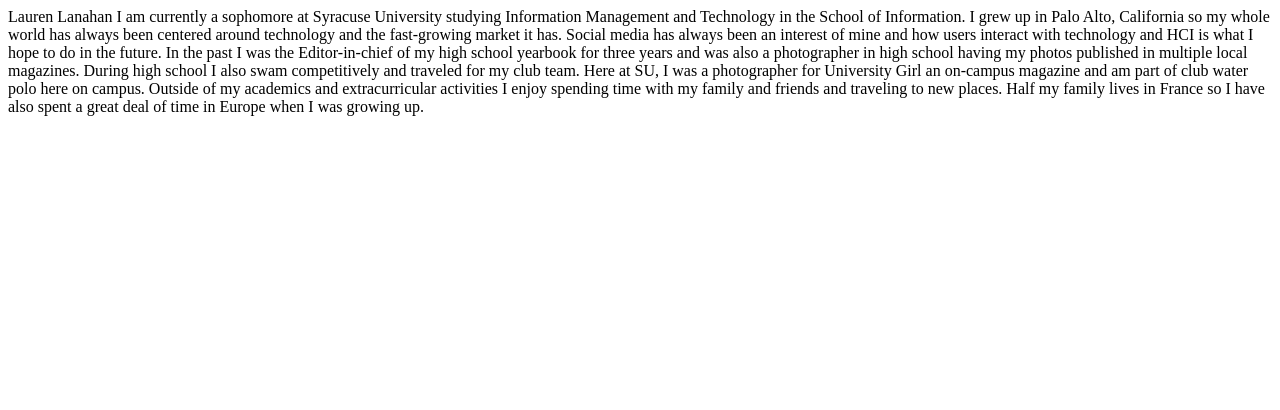
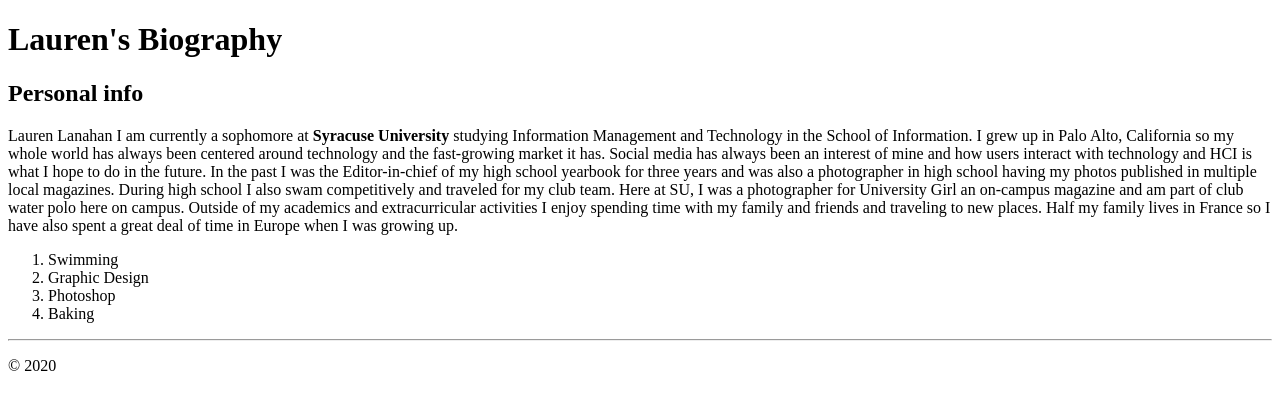
Before and after one commit to laurenlan/ist263, a plain HTML site: page lab02/lanahan-bio copy.html in a window 1280 px wide. Drawn offline with Linux system fonts and the light colour scheme.

Commit message:
done with lab 2

```diff
--- a/lab01/lanahan-bio.html
+++ b/lab02/lanahan-bio copy.html
@@ -3,6 +3,8 @@
 <head>
     <meta charset="utf-8">
     <title>Lauren Lanahan-Bio</title>
+    <h1>Lauren's Biography</h1>
+    <h2>Personal info</h2>
 </head>
 
 <body>
@@ -10,13 +12,21 @@
 
 
 
-    I am currently a sophomore at Syracuse University studying Information Management and Technology in the School of Information. I grew up in Palo Alto, California so my whole world has always been centered around technology and the fast-growing market it has. Social media has always been an interest of mine and how users interact with technology and HCI is what I hope to do in the future.
+    I am currently a sophomore at <strong>Syracuse University</strong> studying Information Management and Technology in the School of Information. I grew up in Palo Alto, California so my whole world has always been centered around technology and the fast-growing market it has. Social media has always been an interest of mine and how users interact with technology and HCI is what I hope to do in the future.
 
     In the past I was the Editor-in-chief of my high school yearbook for three years and was also a photographer in high school having my photos published in multiple local magazines. During high school I also swam competitively and traveled for my club team.  Here at SU, I was a photographer for University Girl an on-campus magazine and am part of club water polo here on campus.
 
     Outside of my academics and extracurricular activities I enjoy spending time with my family and friends and traveling to new places. Half my family lives in France so I have also spent a great deal of time in Europe when I was growing up.
 
+    <ol>
+      <li>Swimming</li>
+      <li>Graphic Design</li>
+      <li>Photoshop</li>
+      <li>Baking</li>
+      </ol>
 
-  </body>
+  <hr></body>
+
+  <p>&copy; 2020</p>
 
 </html>
```
Also changed, not shown: 3 other files.
